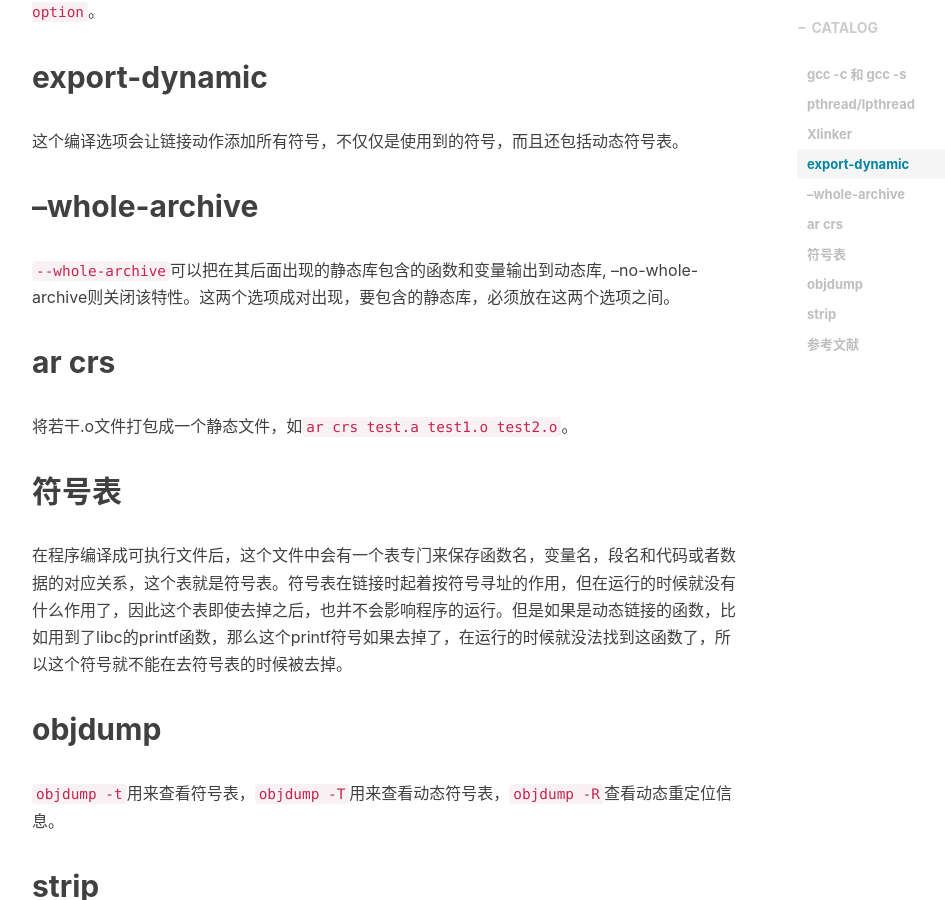
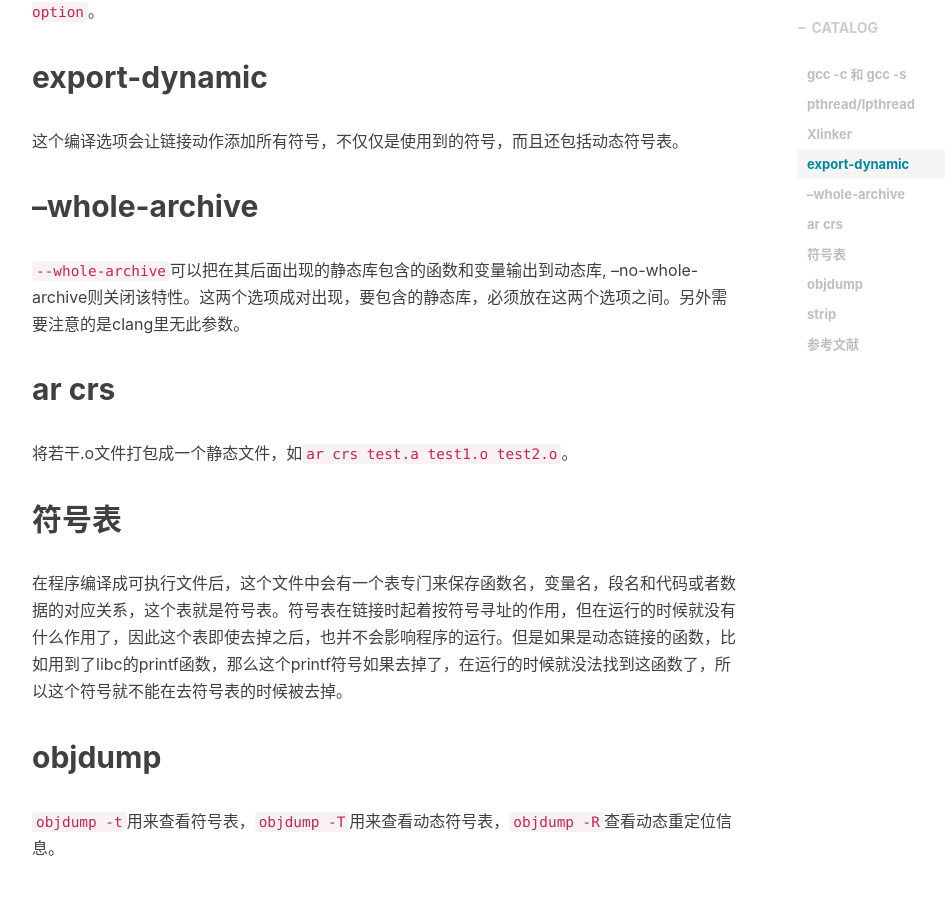
Before and after one commit to shihai1991/shihai1991.github.io, a Jekyll site: the page built from _posts/2021-11-22-gcc编译器编译选项分析汇总.md, in a window 1280 px wide and 900 px high, scrolled down 976 px. Shown: the whole window, without its empty margins (233-1178 px from the left). Built offline with Jekyll 4.4.1, drawn with Linux system fonts in a browser that asks for light colours; nearby versions of some CDN libraries; comment, search, counter and statistics services are not loaded.

Commit message:
Update 2021-11-22-gcc编译器编译选项分析汇总.md

```diff
--- a/_posts/2021-11-22-gcc编译器编译选项分析汇总.md
+++ b/_posts/2021-11-22-gcc编译器编译选项分析汇总.md
@@ -26,7 +26,7 @@ subtitle: 自己不懂的、容易忘记的都持续记录一下。
 这个编译选项会让链接动作添加所有符号，不仅仅是使用到的符号，而且还包括动态符号表。
 
 ## --whole-archive
-`--whole-archive`可以把在其后面出现的静态库包含的函数和变量输出到动态库, --no-whole-archive则关闭该特性。这两个选项成对出现，要包含的静态库，必须放在这两个选项之间。
+`--whole-archive`可以把在其后面出现的静态库包含的函数和变量输出到动态库, --no-whole-archive则关闭该特性。这两个选项成对出现，要包含的静态库，必须放在这两个选项之间。另外需要注意的是clang里无此参数。
 
 ## ar crs
 将若干.o文件打包成一个静态文件，如`ar crs test.a test1.o test2.o`。
```
